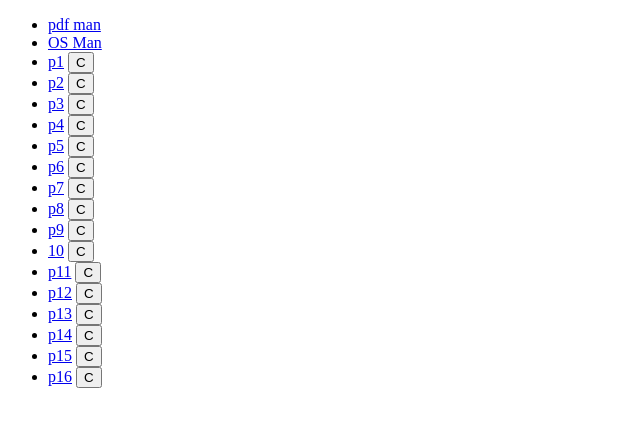
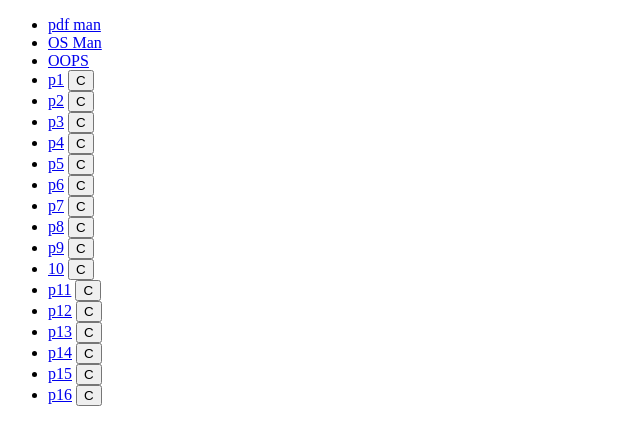
Before and after one commit to xa2383/xa, a plain HTML site: page index.html in a window 1280 px wide. Shown: the whole page, without its empty margins (0-640 px from the left). Drawn offline with Linux system fonts and the light colour scheme.

Commit message:
Update index.html

```diff
--- a/index.html
+++ b/index.html
@@ -9,6 +9,7 @@
     <ul>
         <li><a href="PDP.pdf" download>pdf man</a></li>
          <li><a href="OS.pdf" download>OS Man</a></li>
+        <li><a href="OOPS Lab Programs.pdf" download>OOPS</a></li>
         <li>
             <a href="1.py" download>p1</a>
             <button onclick="copyFileContent('1.py')">C</button>
```
